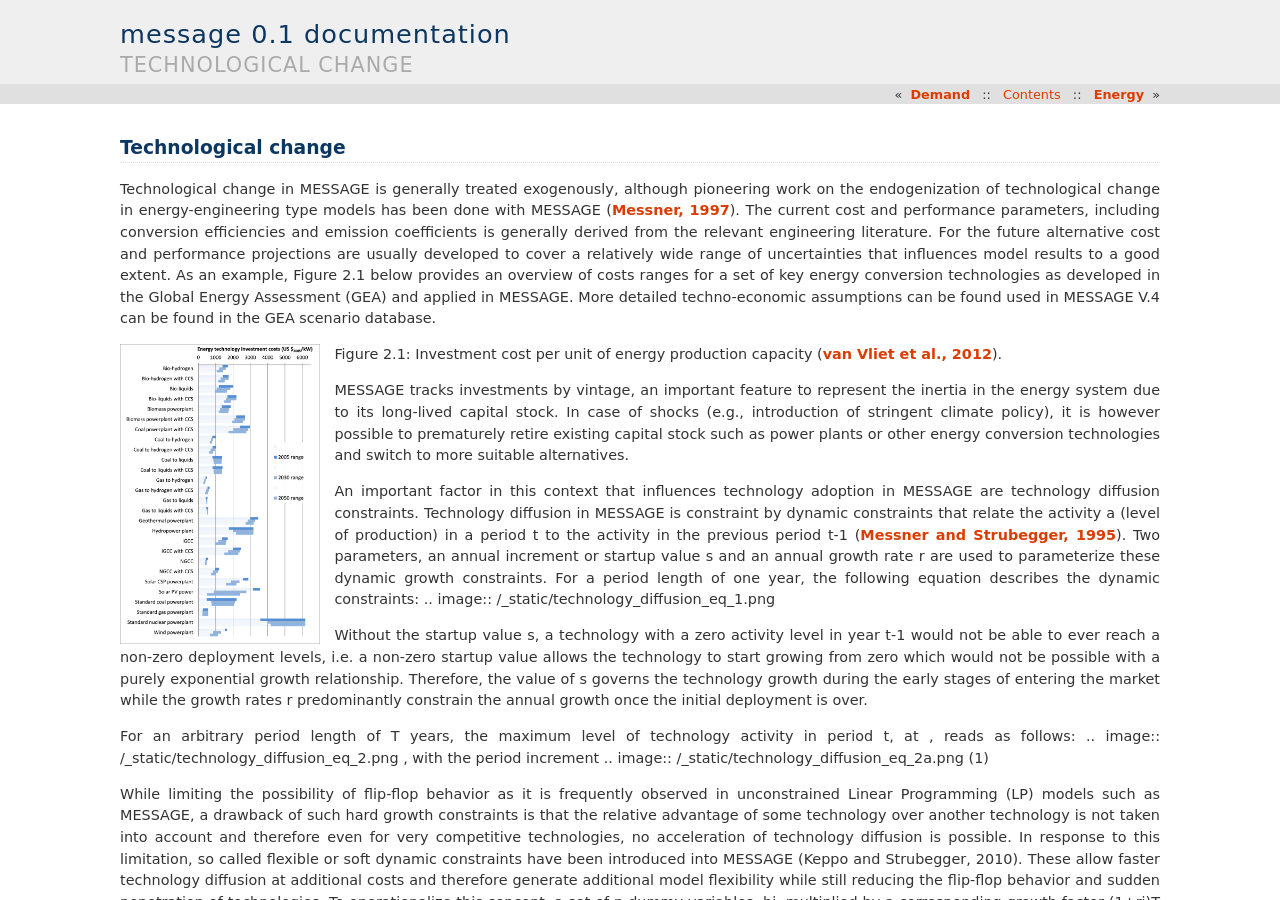
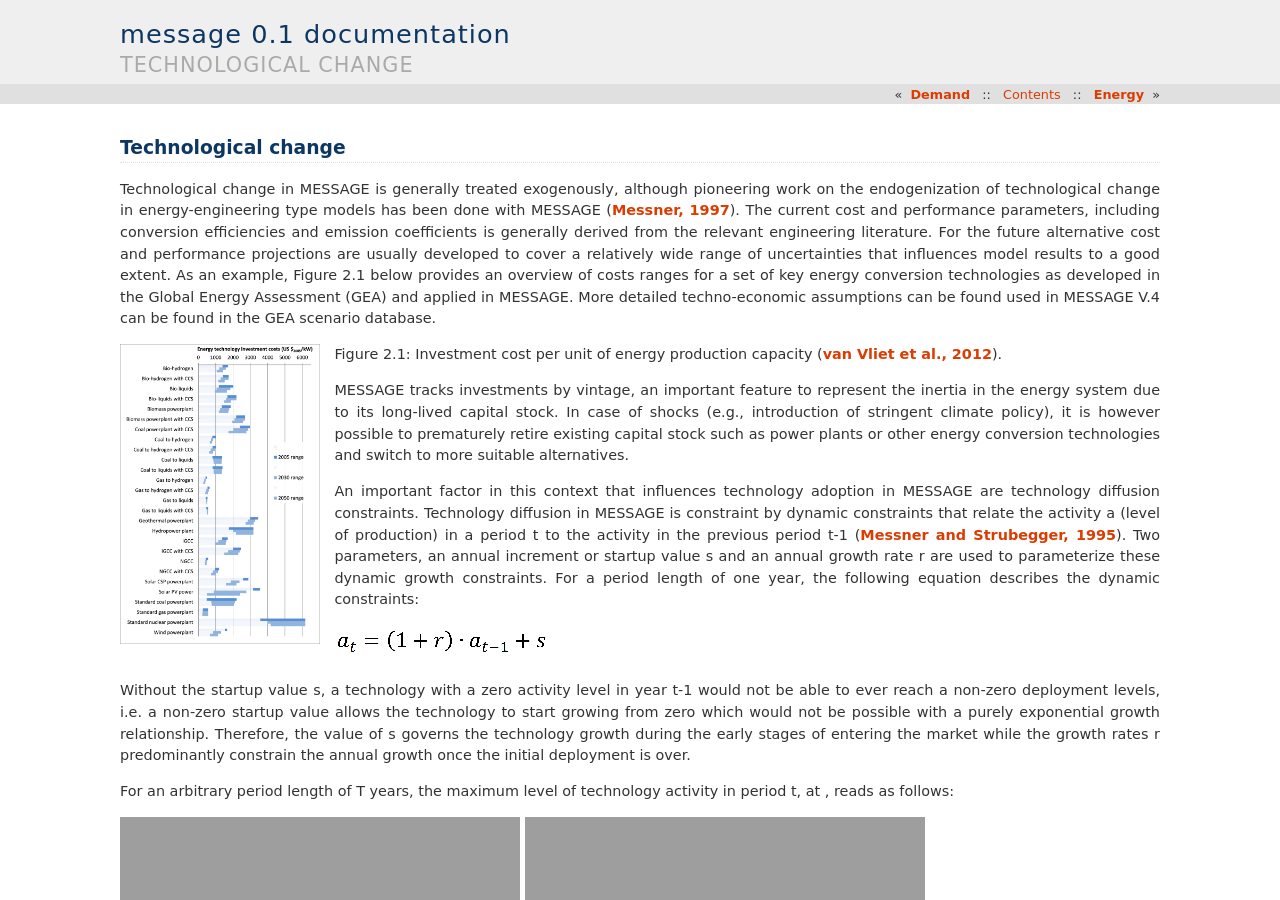
Before and after one commit to yiyi1991/message-ix-models, a Sphinx documentation site: the page built from doc/global/source/message_globiom/socio_econ/tech.rst, in a window 1280 px wide and 900 px high. Built offline with Sphinx 7.4.7, drawn with Linux system fonts in a browser that asks for light colours.

Commit message:
Update tech.rst

```diff
--- a/doc/global/source/message_globiom/socio_econ/tech.rst
+++ b/doc/global/source/message_globiom/socio_econ/tech.rst
@@ -10,12 +10,16 @@ Figure 2.1: Investment cost per unit of energy production capacity (`van Vliet e
 MESSAGE tracks investments by vintage, an important feature to represent the inertia in the energy system due to its long-lived capital stock. In case of shocks (e.g., introduction of stringent climate policy), it is however possible to prematurely retire existing capital stock such as power plants or other energy conversion technologies and switch to more suitable alternatives.
 
 An important factor in this context that influences technology adoption in MESSAGE are technology diffusion constraints. Technology diffusion in MESSAGE is constraint by dynamic constraints that relate the activity a (level of production) in a period t to the activity in the previous period t-1 (`Messner and Strubegger, 1995 <https://wiki.ucl.ac.uk/display/ADVIAM/References+MESSAGE>`_). Two parameters, an annual increment or startup value s and an annual growth rate r are used to parameterize these dynamic growth constraints. For a period length of one year, the following equation describes the dynamic constraints:
+
 .. image:: /_static/technology_diffusion_eq_1.png
 
 Without the startup value s, a technology with a zero activity level in year t-1 would not be able to ever reach a non-zero deployment levels, i.e. a non-zero startup value allows the technology to start growing from zero which would not be possible with a purely exponential growth relationship. Therefore, the value of s governs the technology growth during the early stages of entering the market while the growth rates r predominantly constrain the annual growth once the initial deployment is over.
 
 For an arbitrary period length of T years, the maximum level of technology activity in period t, at , reads as follows:
-.. image:: /_static/technology_diffusion_eq_2.png , with the period increment .. image:: /_static/technology_diffusion_eq_2a.png (1)
+
+.. image:: /_static/technology_diffusion_eq_2.png , with the period increment
+
+.. image:: /_static/technology_diffusion_eq_2a.png (1)
 
 While limiting the possibility of flip-flop behavior as it is frequently observed in unconstrained Linear Programming (LP) models such as MESSAGE, a drawback of such hard growth constraints is that the relative advantage of some technology over another technology is not taken into account and therefore even for very competitive technologies, no acceleration of technology diffusion is possible. In response to this limitation, so called flexible or soft dynamic constraints have been introduced into MESSAGE (Keppo and Strubegger, 2010). These allow faster technology diffusion at additional costs and therefore generate additional model flexibility while still reducing the flip-flop behavior and sudden penetration of technologies. To operationalize this concept, a set of n dummy variables, bi, multiplied by a corresponding growth factor (1+ri)T are added to the dynamic growth constraint in Eq. (1).
 
@@ -25,12 +29,17 @@ The maximum value for these dummy variables bi is limited to the activity of the
 
 .. image:: /_static/technology_diffusion_eq_4.png , for all i .
 
-Therefore, this new formulation increases the highest allowed growth factor from .. image:: /_static/technology_diffusion_eq_4a.png to  .. image:: /_static/technology_diffusion_eq_4b.png
+Therefore, this new formulation increases the highest allowed growth factor from .. image:: /_static/technology_diffusion_eq_4a.png to
+.. image:: /_static/technology_diffusion_eq_4b.png
 
 In addition, the objective function value for period t is modified by the extra term
+
  .. image:: /_static/technology_diffusion_eq_5.png
 
 which adds costs ci  per additional growth factor utilized. The figure below illustrates the maximum technology growth starting at a level of 1 in year t=0 for a set of five diffusion constraints which jointly lead to a soft constraint.
 
  .. image:: /_static/diffusion_constraint_example.png
+   :width: 300 px
+   :align: left
+
 Figure 2.2: Illustration of maximum technology growth starting at a level of 1 in year t=0 for a set of soft diffusion constraints with effective growth rates r as shown in the legend.
```
